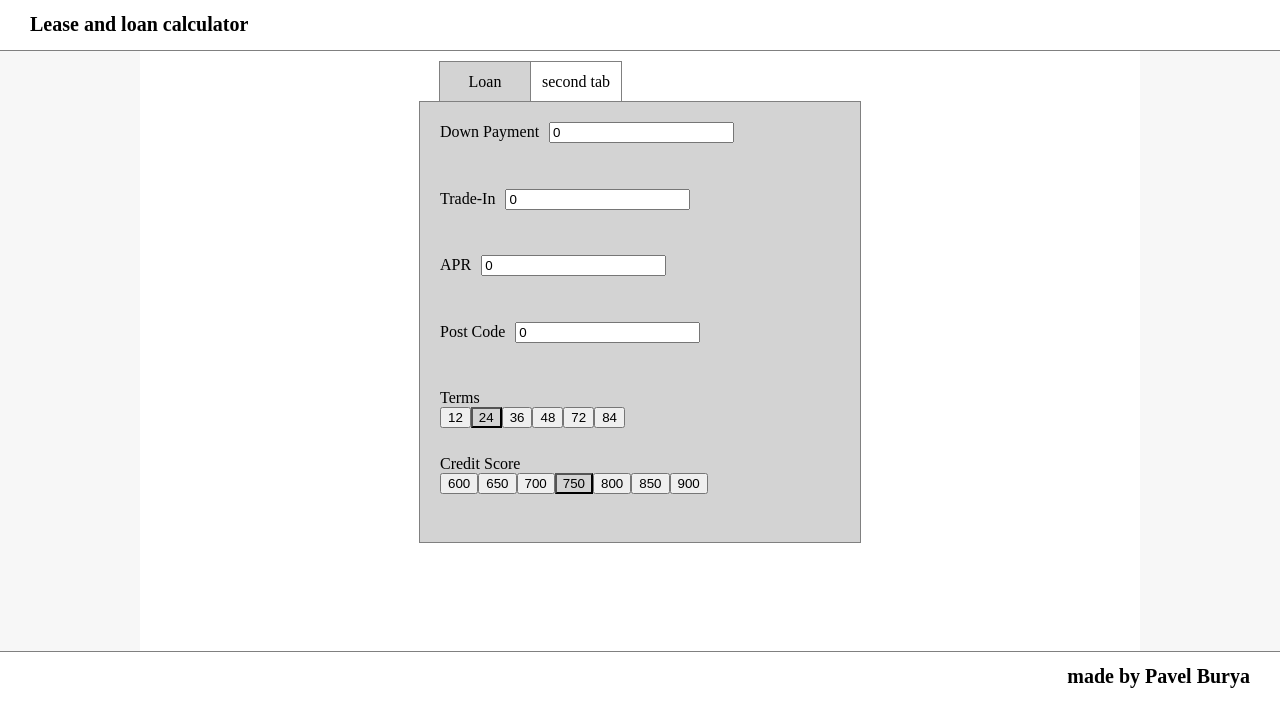
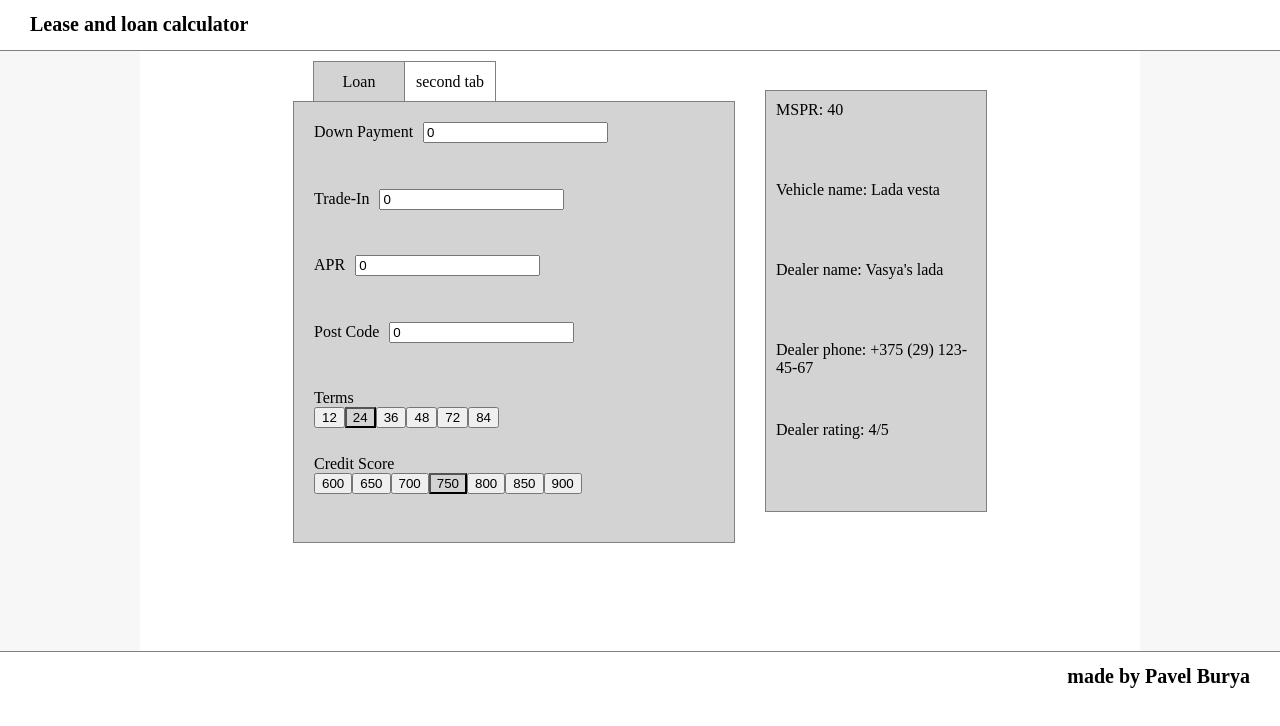
Before and after one commit to Pburua/lease-loan-calculator, a React app: page / in a window 1280 px wide. Shown: the top 726 px of the page. Built offline with nearby package versions, Linux system fonts and the light colour scheme; no server answers.

Commit message:
feat: add info card filling with loaded mock info

```diff
--- a/src/js/components/App.js
+++ b/src/js/components/App.js
@@ -1,8 +1,7 @@
 import React from 'react';
 import BtnTab from './BtnTab';
-import TextInput from './TextInput';
-import ButtonRowInput from './ButtonRowInput';
 import Form from "./Form";
+import InfoCard from "./InfoCard";
 
 class App extends React.Component {
   constructor(props) {
@@ -89,10 +88,17 @@ class App extends React.Component {
   render() {
     return (
       <>
-        {this.renderTabSwitcher()}
-        <Form
-          firstTabOpened={this.state.firstTabOpened}
-          onValueChange={this.updateAppData}/>
+        <div className="row">
+          <div className="column">
+            {this.renderTabSwitcher()}
+            <Form
+              firstTabOpened={this.state.firstTabOpened}
+              onValueChange={this.updateAppData} />
+          </div>
+          <div className="column">
+            <InfoCard />
+          </div>
+        </div>
       </>
     )
   }
--- /dev/null
+++ b/src/js/components/InfoCard.js
@@ -0,0 +1,36 @@
+import React from 'react';
+
+class InfoCard extends React.Component {
+  constructor(props) {
+    super(props);
+    this.state = {
+      mockData: {
+        mspr: 0,
+        vehicleName: '',
+        dealerName: '',
+        dealerPhone: '',
+        dealerRating: '',
+      }
+    }
+  }
+
+  async componentDidMount() {
+    let response = await fetch('./src/js/mock-data.json');
+    let mockData = await response.json();
+    this.setState(mockData);
+  }
+
+  render() {
+    return (
+      <div className={'info-card'}>
+        <div>MSPR: {this.state.mspr}</div>
+        <div>Vehicle name: {this.state.vehicleName}</div>
+        <div>Dealer name: {this.state.dealerName}</div>
+        <div>Dealer phone: {this.state.dealerPhone}</div>
+        <div>Dealer rating: {this.state.dealerRating}</div>
+      </div>
+    );
+  }
+}
+
+export default InfoCard;
--- /dev/null
+++ b/src/js/mock-data.json
@@ -0,0 +1,7 @@
+{
+  "mspr": 40,
+  "vehicleName": "Lada vesta",
+  "dealerName": "Vasya's lada",
+  "dealerPhone": "+375 (29) 123-45-67",
+  "dealerRating": "4/5"
+}
--- a/src/style.scss
+++ b/src/style.scss
@@ -39,9 +39,29 @@ section {
  background: white;
 
  #app {
-  width: 500px;
+  width: 700px;
   height: 500px;
   margin: auto;
+
+  .row {
+   display: flex;
+   justify-content: center;
+   align-items: center;
+  }
+
+  .column {
+   height: 500px;
+  }
+
+  .column:first-child {
+   margin-right: 30px;
+  }
+
+  .column:last-child {
+   display: flex;
+   justify-content: center;
+   align-items: center;
+  }
 
   .tab-switcher {
    display: flex;
@@ -107,5 +127,19 @@ section {
     }
    }
   }
+
+  .info-card {
+   display: flex;
+   flex-direction: column;
+   width: 200px;
+   height: 400px;
+   padding: 10px;
+   border: 1px solid gray;
+   background: lightgray;
+
+   div {
+    flex: 1;
+   }
+  }
  }
 }
```
